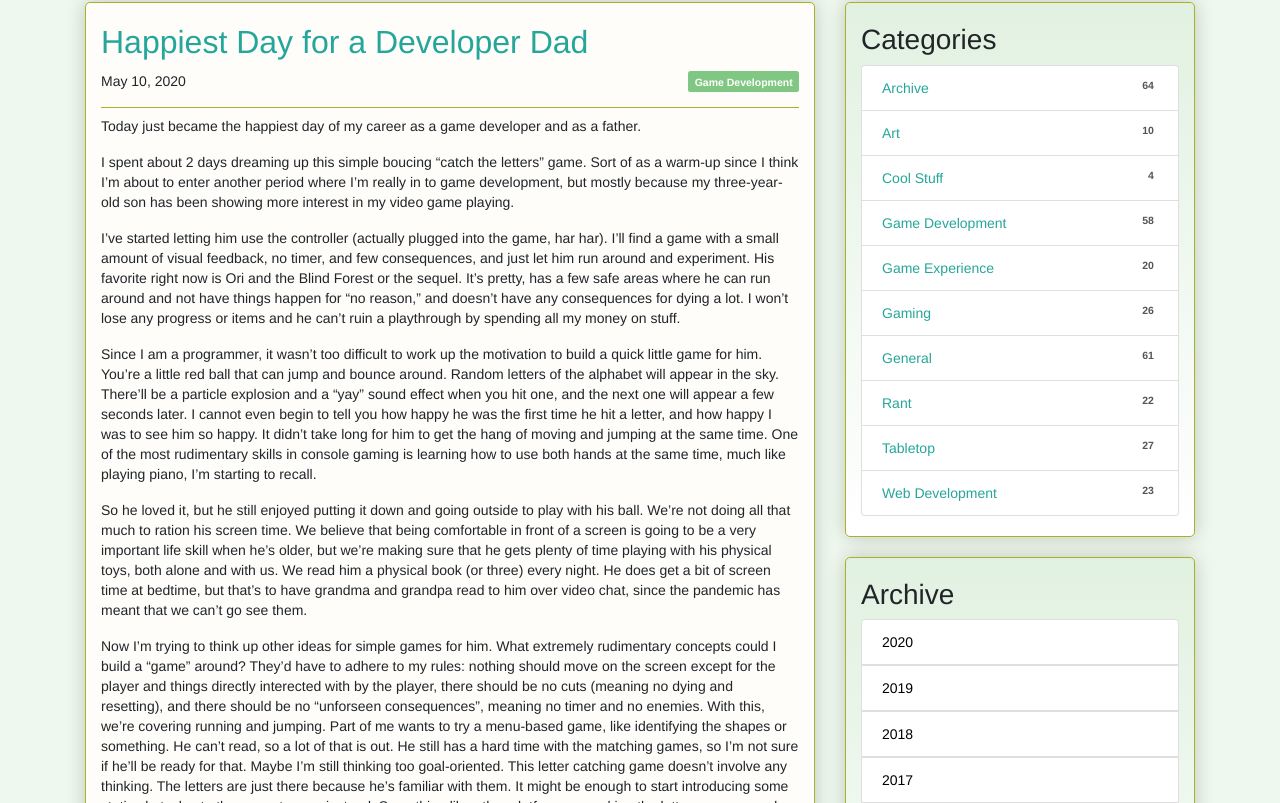
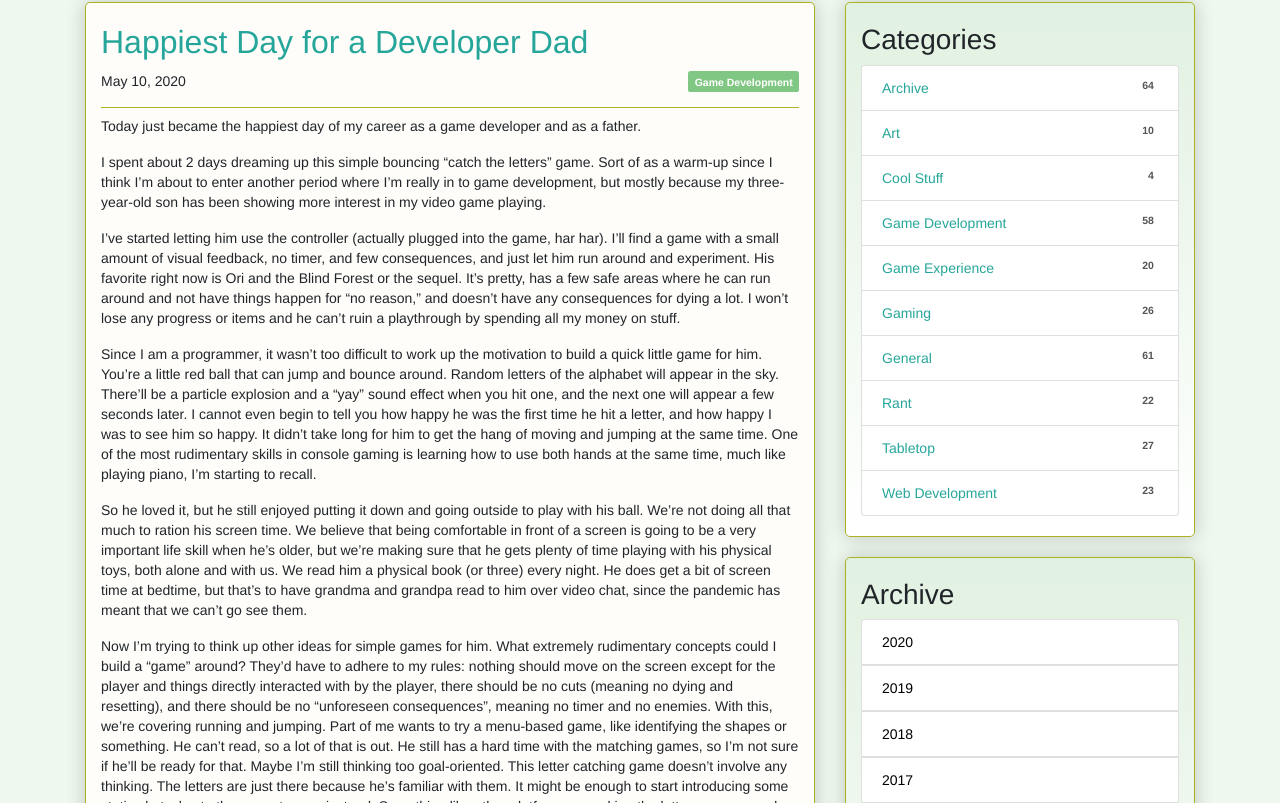
Before and after one commit to joedono/joedono.github.io, a Jekyll site: the page built from _posts/2020/2020-05-10-happiest-day-for-a-dev.md, in a window 1280 px wide. Shown: the part 76-879 px from the top of the page. Built offline with Jekyll 4.4.1, drawn with Linux system fonts in a browser that asks for light colours; some web fonts are replaced; some of the changed text lies outside the part shown.

Commit message:
Spelling fixes

```diff
--- a/_posts/2020/2020-05-10-happiest-day-for-a-dev.md
+++ b/_posts/2020/2020-05-10-happiest-day-for-a-dev.md
@@ -4,7 +4,7 @@
 ---
 Today just became the happiest day of my career as a game developer and as a father.
 
-I spent about 2 days dreaming up this simple boucing "catch the letters" game. Sort of as a warm-up since I think I'm about to enter another period where I'm really in to game development, but mostly because my three-year-old son has been showing more interest in my video game playing.
+I spent about 2 days dreaming up this simple bouncing "catch the letters" game. Sort of as a warm-up since I think I'm about to enter another period where I'm really in to game development, but mostly because my three-year-old son has been showing more interest in my video game playing.
 
 I've started letting him use the controller (actually plugged into the game, har har). I'll find a game with a small amount of visual feedback, no timer, and few consequences, and just let him run around and experiment. His favorite right now is Ori and the Blind Forest or the sequel. It's pretty, has a few safe areas where he can run around and not have things happen for "no reason," and doesn't have any consequences for dying a lot. I won't lose any progress or items and he can't ruin a playthrough by spending all my money on stuff.
 
@@ -12,6 +12,6 @@
 
 So he loved it, but he still enjoyed putting it down and going outside to play with his ball. We're not doing all that much to ration his screen time. We believe that being comfortable in front of a screen is going to be a very important life skill when he's older, but we're making sure that he gets plenty of time playing with his physical toys, both alone and with us. We read him a physical book (or three) every night. He does get a bit of screen time at bedtime, but that's to have grandma and grandpa read to him over video chat, since the pandemic has meant that we can't go see them.
 
-Now I'm trying to think up other ideas for simple games for him. What extremely rudimentary concepts could I build a "game" around? They'd have to adhere to my rules: nothing should move on the screen except for the player and things directly interected with by the player, there should be no cuts (meaning no dying and resetting), and there should be no "unforseen consequences", meaning no timer and no enemies. With this, we're covering running and jumping. Part of me wants to try a menu-based game, like identifying the shapes or something. He can't read, so a lot of that is out. He still has a hard time with the matching games, so I'm not sure if he'll be ready for that. Maybe I'm still thinking too goal-oriented. This letter catching game doesn't involve any thinking. The letters are just there because he's familiar with them. It might be enough to start introducing some static obstacles to the current game instead. Something like other platforms or making the letter move around the screen. I could show all the letters at once and only give a reward when he hits them in order. I don't want to add any more complicated obstacles, like spinning walls, spikes, or springs. I don't think he's ready for stuff like that.
+Now I'm trying to think up other ideas for simple games for him. What extremely rudimentary concepts could I build a "game" around? They'd have to adhere to my rules: nothing should move on the screen except for the player and things directly interacted with by the player, there should be no cuts (meaning no dying and resetting), and there should be no "unforeseen consequences", meaning no timer and no enemies. With this, we're covering running and jumping. Part of me wants to try a menu-based game, like identifying the shapes or something. He can't read, so a lot of that is out. He still has a hard time with the matching games, so I'm not sure if he'll be ready for that. Maybe I'm still thinking too goal-oriented. This letter catching game doesn't involve any thinking. The letters are just there because he's familiar with them. It might be enough to start introducing some static obstacles to the current game instead. Something like other platforms or making the letter move around the screen. I could show all the letters at once and only give a reward when he hits them in order. I don't want to add any more complicated obstacles, like spinning walls, spikes, or springs. I don't think he's ready for stuff like that.
 
 Maybe I should just be happy with what he's got for now, and see where his development takes him. I'm sure he'll be ready for the more complicated stuff before too long, and then I won't be able to keep up anymore. I'll have to switch to published games again. Like that's a bad thing...
```
